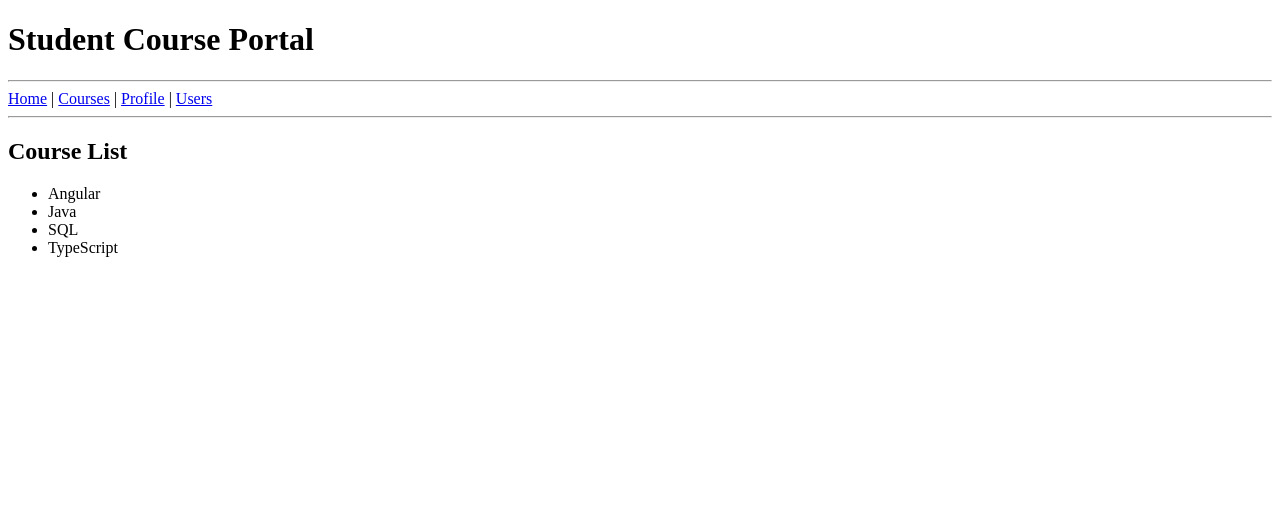
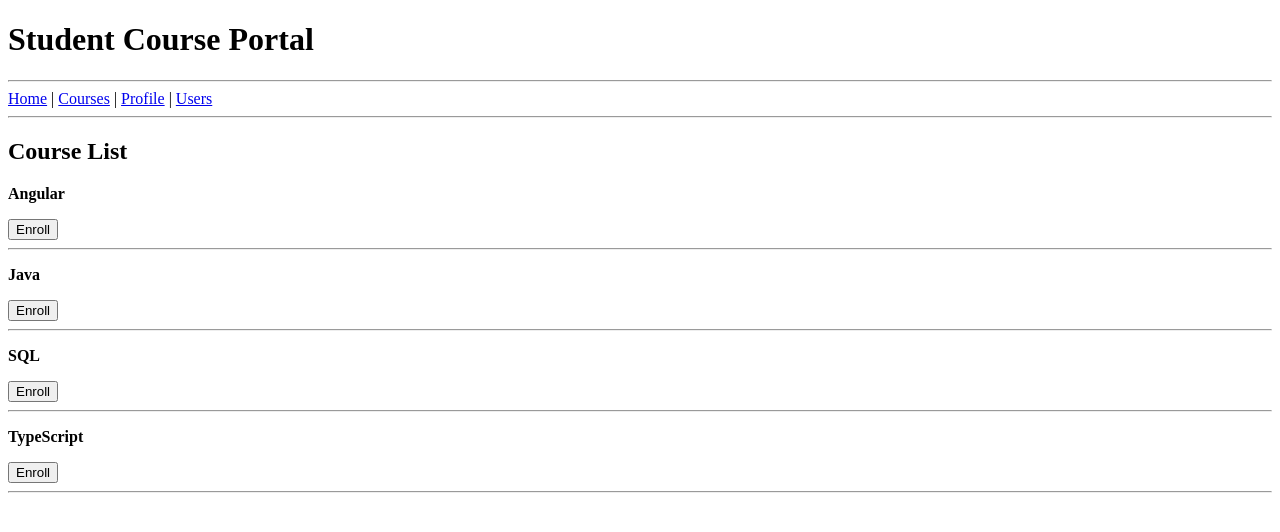
Before and after one commit to gsapeksha/cogni_hands-on-exercise, an Angular app: page /courses in a window 1280 px wide. Shown: the top 532 px of the page. Built offline with nearby package versions, Linux system fonts and the light colour scheme.

Commit message:
Hands-On 2 - Implemented Input Output and EventEmitter

```diff
--- /dev/null
+++ b/src/app/components/course-card/course-card.html
@@ -0,0 +1,7 @@
+<p><strong>{{ courseName }}</strong></p>
+
+<button (click)="enroll()">
+  Enroll
+</button>
+
+<hr>
--- /dev/null
+++ b/src/app/components/course-card/course-card.ts
@@ -0,0 +1,20 @@
+import { Component, Input, Output, EventEmitter } from '@angular/core';
+
+@Component({
+  selector: 'app-course-card',
+  standalone: true,
+  imports: [],
+  templateUrl: './course-card.html',
+  styleUrl: './course-card.css',
+})
+export class CourseCard {
+
+  @Input() courseName = '';
+
+  @Output() enrollCourse = new EventEmitter<string>();
+
+  enroll() {
+    this.enrollCourse.emit(this.courseName);
+  }
+
+}
--- a/src/app/pages/course-list/course-list.html
+++ b/src/app/pages/course-list/course-list.html
@@ -1,8 +1,10 @@
 <h2>Course List</h2>
 
-<ul>
-  <li>Angular</li>
-  <li>Java</li>
-  <li>SQL</li>
-  <li>TypeScript</li>
-</ul>
+<div *ngFor="let course of courses">
+
+  <app-course-card
+    [courseName]="course"
+    (enrollCourse)="onEnroll($event)">
+  </app-course-card>
+
+</div>
--- a/src/app/pages/course-list/course-list.ts
+++ b/src/app/pages/course-list/course-list.ts
@@ -1,10 +1,25 @@
 import { Component } from '@angular/core';
+import { CommonModule } from '@angular/common';
+import { CourseCard } from '../../components/course-card/course-card';
 
 @Component({
   selector: 'app-course-list',
   standalone: true,
-  imports: [],
+  imports: [CommonModule, CourseCard],
   templateUrl: './course-list.html',
   styleUrl: './course-list.css',
 })
-export class CourseList {}
+export class CourseList {
+
+  courses = [
+    'Angular',
+    'Java',
+    'SQL',
+    'TypeScript'
+  ];
+
+  onEnroll(course: string) {
+    alert('Enrolled in ' + course);
+  }
+
+}
```
Also changed, not shown: screenshots/Input_Output_EventEmitter.png (added), src/app/components/course-card/course-card.css (added), 1 other file (tests, documents, lock files or other folders).
